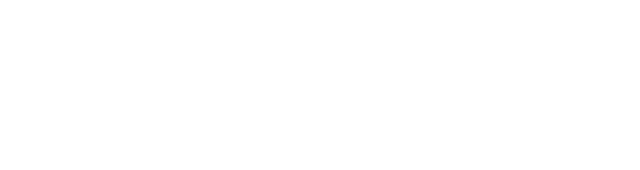
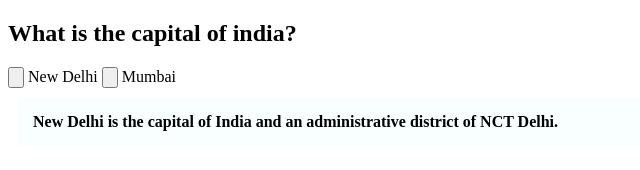
Before and after one commit to acciojob/trivia-Ykk2001, a website: page main.html in a window 1280 px wide. Shown: the whole page, without its empty margins (0-640 px from the left). Drawn offline with Linux system fonts and the light colour scheme.

Commit message:
created a submission

```diff
--- a/main.html
+++ b/main.html
@@ -8,8 +8,18 @@
 
 <body>
 	<!-- the entire body must be written by student -->
-    <script type="text/javascript" src="./script.js">
-</script>
+    <script type="text/javascript" src="./script.js"></script>
+	<h2>What is the capital of india?</h2>
+	<form>
+		<input type="button" name='capital'id="option1">
+		<label for='option1'>New Delhi</label>
+
+		<input type='button' name="capital" id='option2'>
+		<label for='option2'>Mumbai</label>
+	</form>
+	<blockquote class='quote'>
+		New Delhi is the capital of India and an administrative district of NCT Delhi.
+	</blockquote>
 
 </body>
 
--- a/styles.css
+++ b/styles.css
@@ -1,2 +1,10 @@
 
 /* Your CSS Code here. */
+.quote{
+	Max-width:600px;
+	margin:10px;
+	padding:15px;
+	border-left:8px solid green color;
+	background-color:#f8fffe;
+	font-weight:bold;
+}
```
